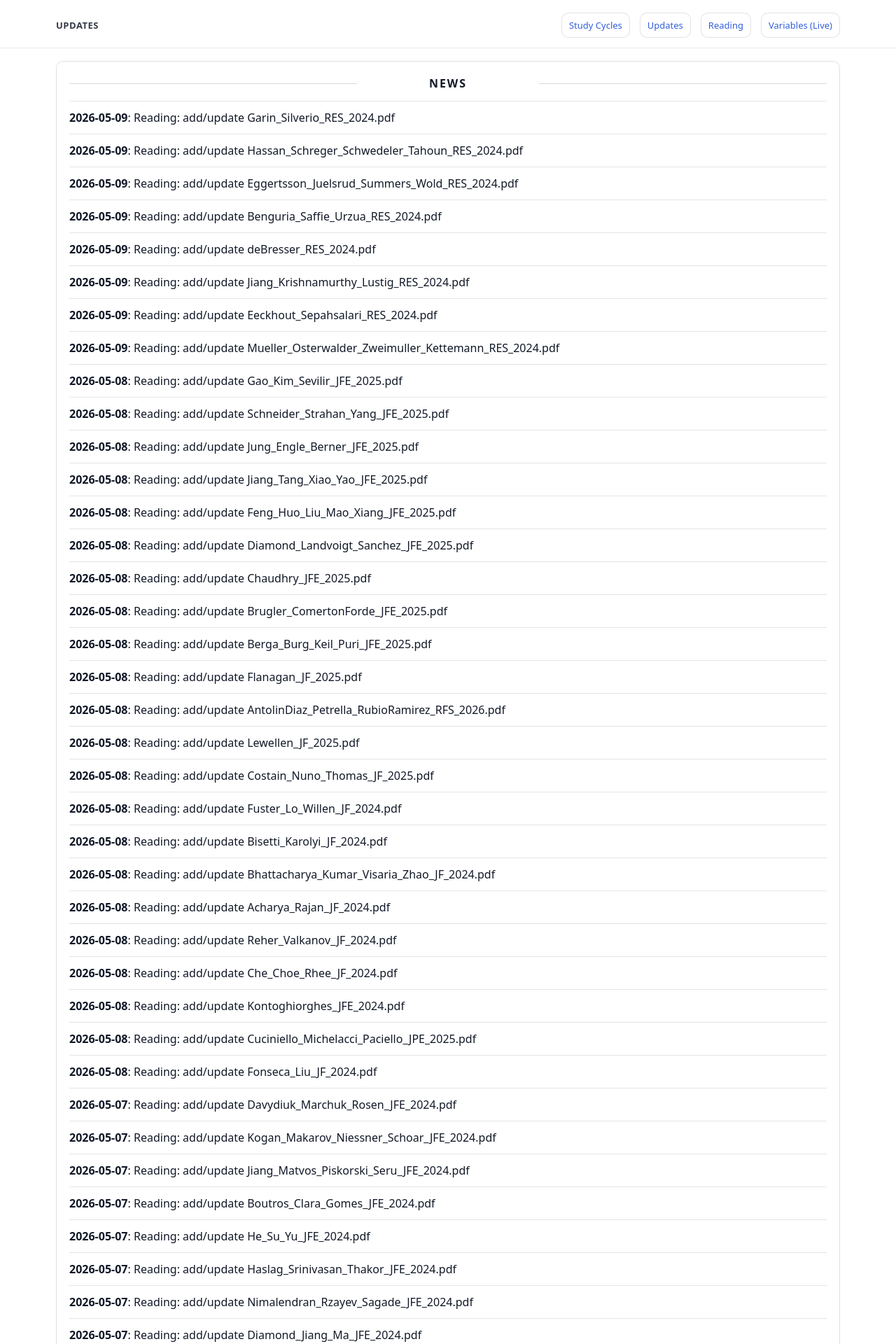
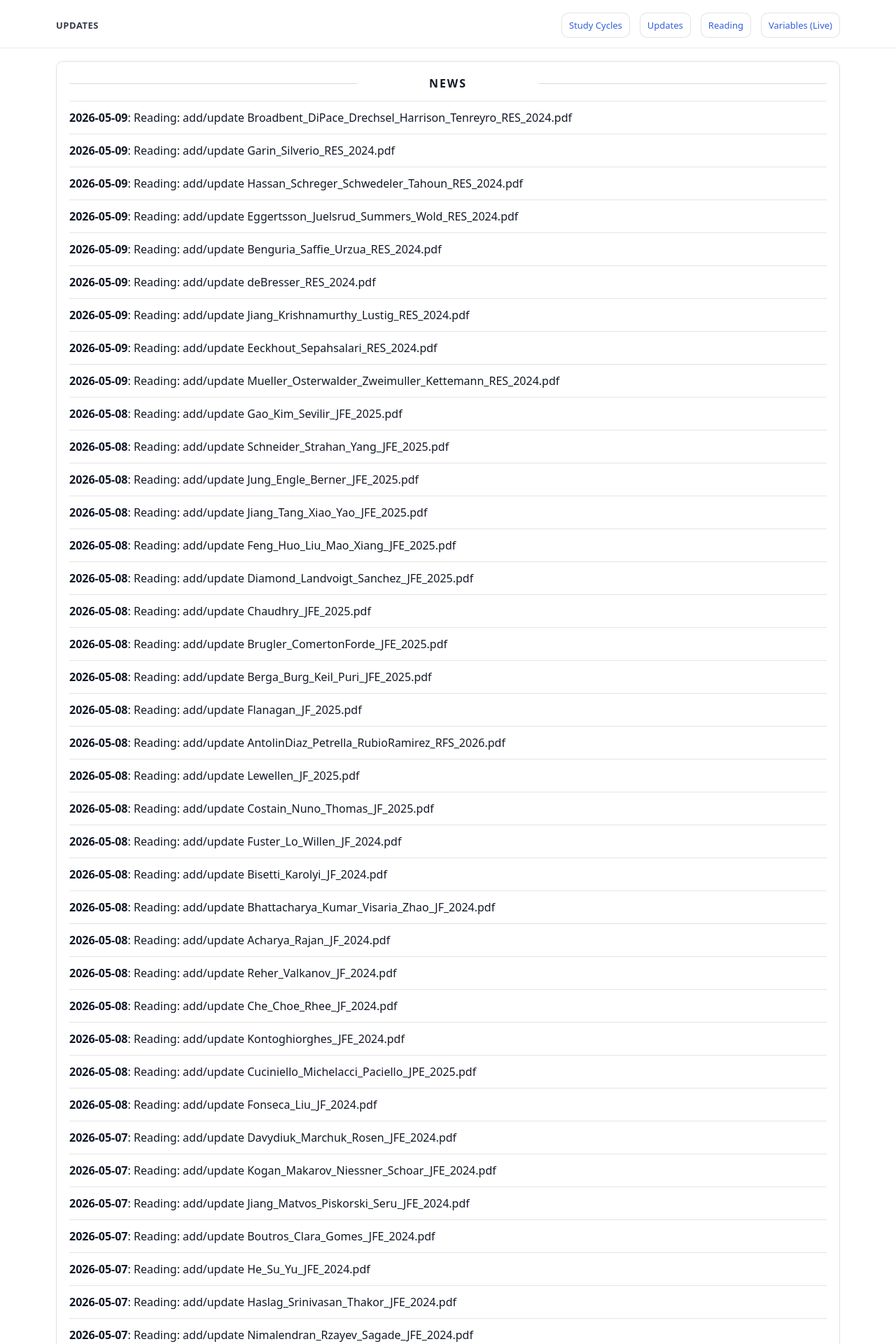
Before and after one commit to yaxinzn/study-archive, a Jekyll site: the page built from updates/index.md, in a window 1280 px wide. Shown: the top 1920 px of the page at 70% size. Built offline with Jekyll 4.4.1, drawn with Linux system fonts in a browser that asks for light colours; some of the changed text lies outside the part shown.

Commit message:
chore: update NEWS feed

```diff
--- a/_data/news.yml
+++ b/_data/news.yml
@@ -1,4 +1,7 @@
 # Auto-generated update history (sorted newest -> oldest). Do not edit manually.
+- ts: "1778307645"
+  date: "2026-05-09"
+  title: "Reading: add/update Broadbent_DiPace_Drechsel_Harrison_Tenreyro_RES_2024.pdf"
 - ts: "1778281725"
   date: "2026-05-09"
   title: "Reading: add/update Garin_Silverio_RES_2024.pdf"
```
